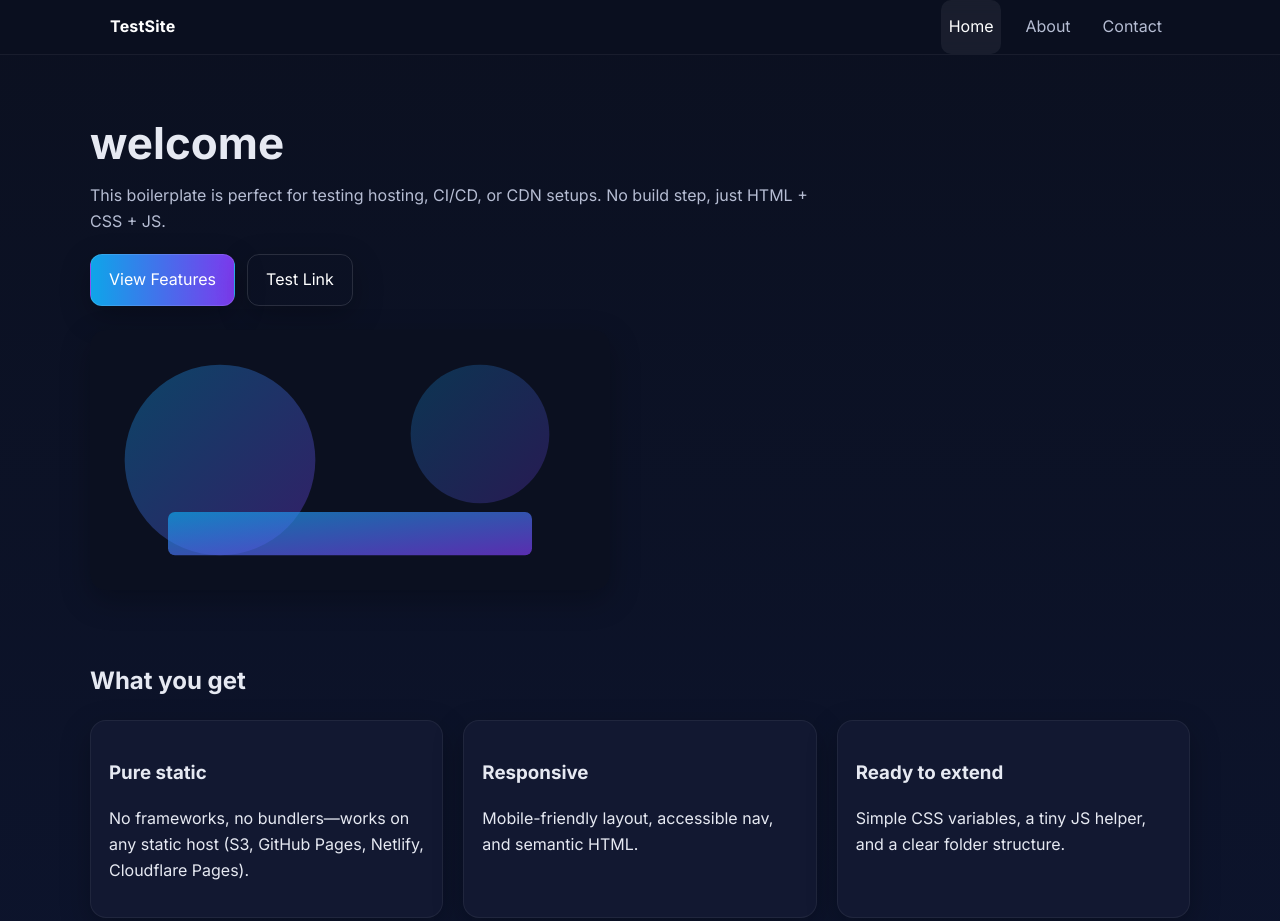
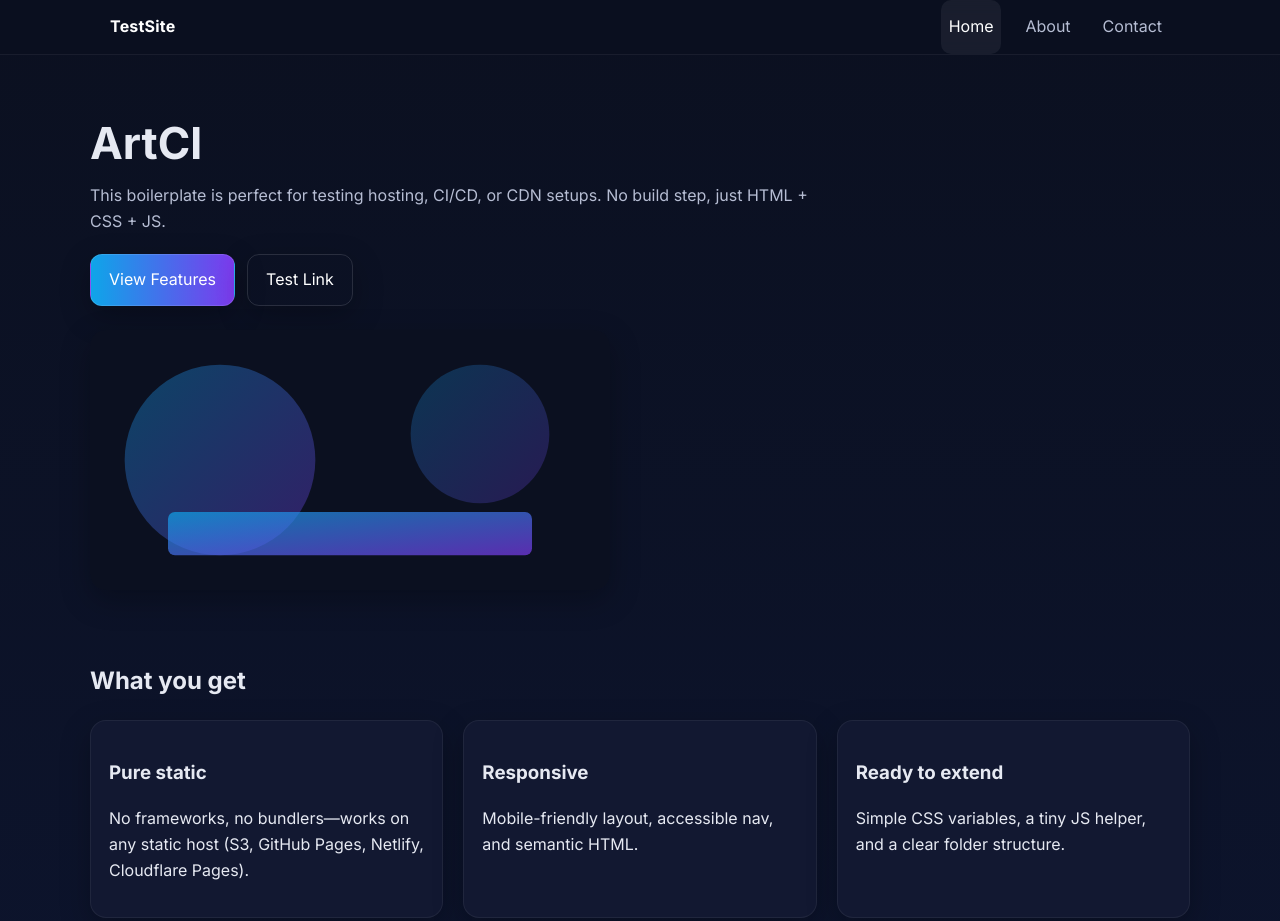
Before and after one commit to prashobhdevopsarch/staticwebsite, a plain HTML site: page index.html in a window 1280 px wide. Shown: the top 921 px of the page. Drawn offline with Linux system fonts and the light colour scheme.

Commit message:
Change header text from 'welcome' to 'ArtCl'

```diff
--- a/index.html
+++ b/index.html
@@ -34,7 +34,7 @@
 
   <main>
     <section class="hero container">
-      <h1>welcome</h1>
+      <h1>ArtCl</h1>
       <p class="lead">This boilerplate is perfect for testing hosting, CI/CD, or CDN setups. No build step, just HTML + CSS + JS.</p>
       <div class="cta">
         <a class="btn primary" href="#features">View Features</a>
```
